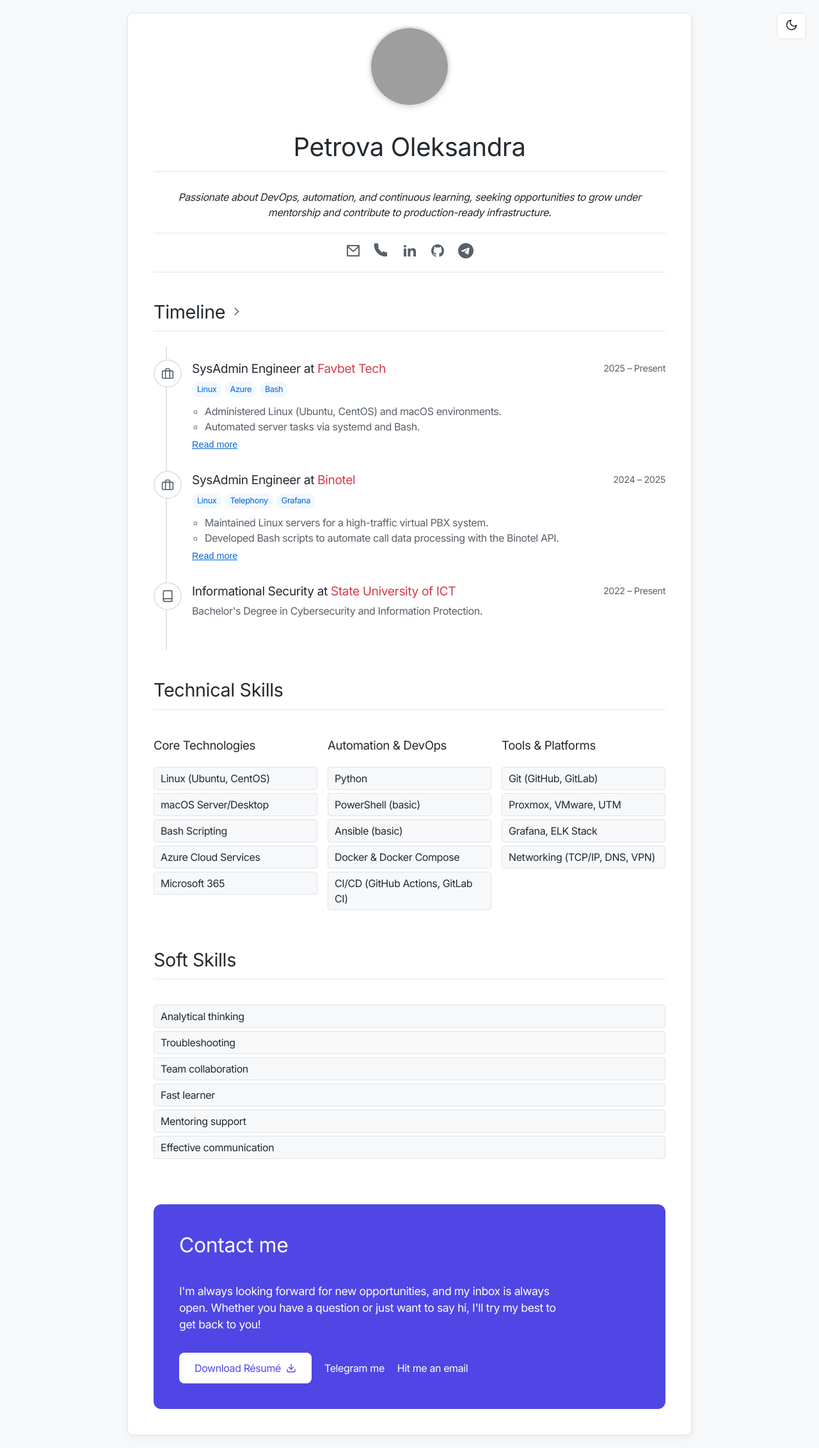
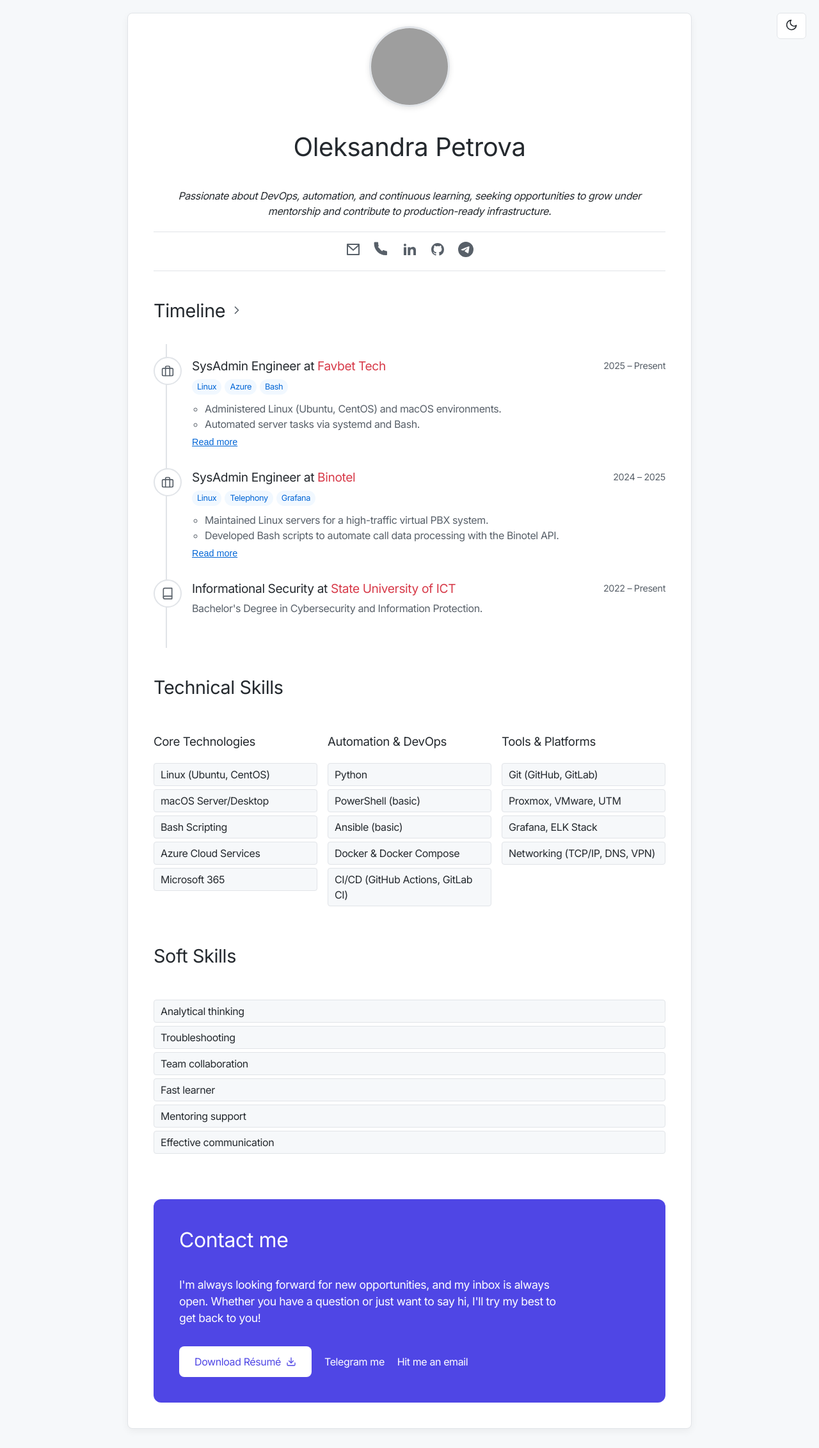
Before and after one commit to sarakalin006/CV, a Jekyll site: the page built from README.md, in a window 1280 px wide. Shown: the whole page at 64% size. Built offline with Jekyll 4.4.1, drawn with Linux system fonts in a browser that asks for light colours; grey boxes are pictures that could not be loaded.

Commit message:
Update README.md and _config.yml for improved title and author clarity; adjust CSS for better heading styling

```diff
--- a/README.md
+++ b/README.md
@@ -95,7 +95,7 @@ permalink: /
     </div>
     <div class="timeline-content">
       <div class="timeline-header">
-        <div class="timeline-title">Informational Security at <a href="#">State University of ICT</a></div>
+        <div class="timeline-title">Informational Security at <a href="https://www.linkedin.com/search/results/all/?fetchDeterministicClustersOnly=true&heroEntityKey=urn%3Ali%3Aorganization%3A105775095&keywords=state%20university%20of%20information%20and%20communication%20technologies&origin=RICH_QUERY_SUGGESTION&position=0&searchId=a5afe7a0-d22d-4117-8532-24742edf362b&sid=VgD&spellCorrectionEnabled=false" target="_blank">State University of ICT</a></div>
         <div class="timeline-date">2022 – Present</div>
       </div>
       <div class="timeline-description">
--- a/_config.yml
+++ b/_config.yml
@@ -1,8 +1,8 @@
-title: Petrova Oleksandra — SysAdmin Engineer | Linux, Azure, Docker, CI/CD
+title: Oleksandra Petrova — System Administrator | Automation | Security-Driven IT Solutions | Linux System Administrator
 logo: /assets/images/logo.svg
 avatar: /assets/images/image 3.png
 description: Passionate about DevOps, automation, and continuous learning, seeking opportunities to grow under mentorship and contribute to production-ready infrastructure.
-author: Petrova Oleksandra
+author: Oleksandra Petrova
 email: pet.85saf@gmail.com
 phone: +380950231078
 location: Kyiv, Ukraine
--- a/assets/css/style.css
+++ b/assets/css/style.css
@@ -53,8 +53,8 @@ body {
   border: 1px solid var(--border-color);
 }
 h1, h2 {
-  border-bottom: 1px solid var(--border-color);
-  padding-bottom: 8px;
+  border-bottom: 0.5px solid #ffffff;
+  padding-bottom: 6px;
 }
 h1 { font-size: 2.5em; }
 h2 { font-size: 1.8em; margin-top: 40px; display: flex; justify-content: space-between; align-items: center; }
```
